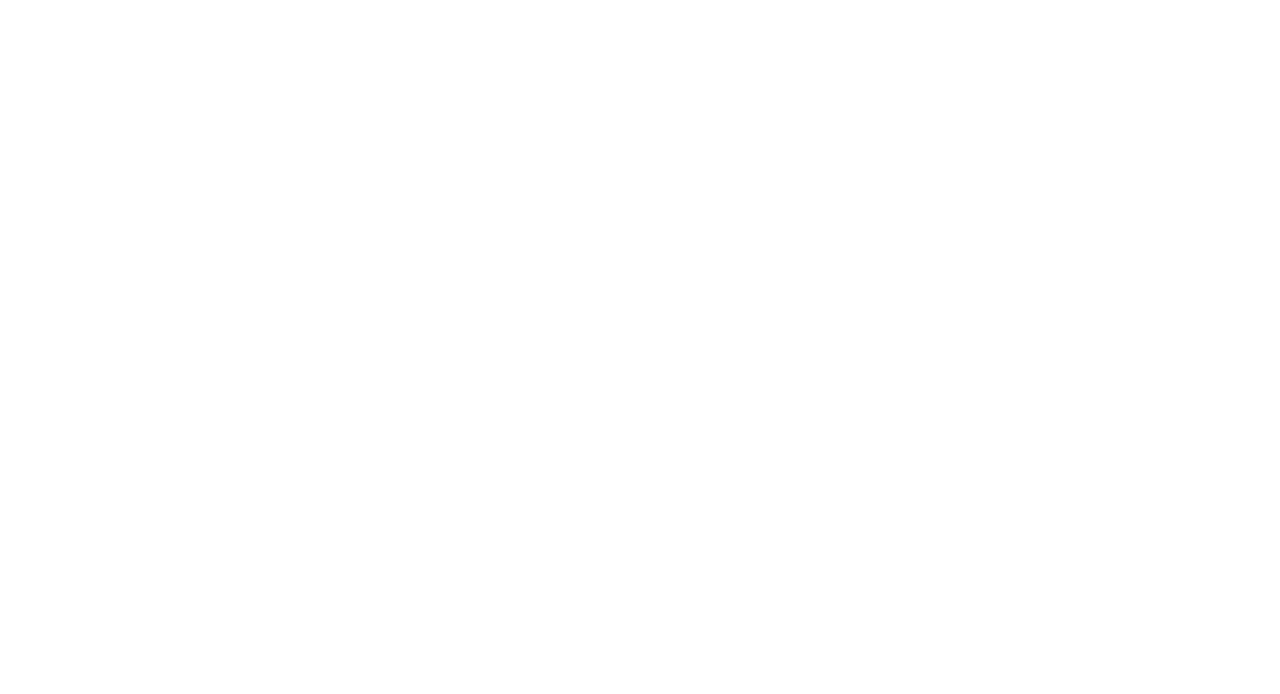
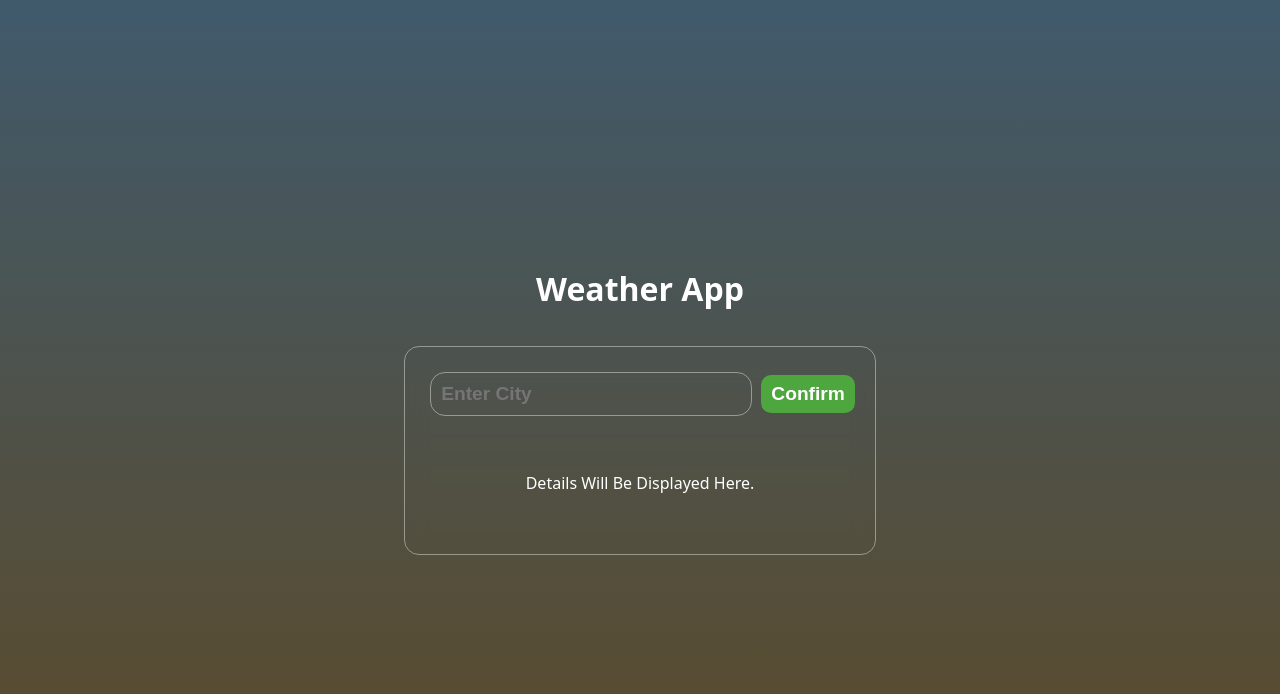
Before and after one commit to sreekesh-k/WeatherApp, a plain HTML site: page index.html in a window 1280 px wide. Drawn offline with Linux system fonts and the light colour scheme.

Commit message:
Styling and ui

```diff
--- a/index.html
+++ b/index.html
@@ -4,8 +4,28 @@
     <meta charset="UTF-8">
     <meta name="viewport" content="width=device-width, initial-scale=1.0">
     <title>WeatherApp</title>
+    <link rel="stylesheet" href="style.css">
 </head>
 <body>
+    <div class="main">
+        <h1>Weather App</h1>
+        <div class="container">
+            <form class="myform">
+                <input type="text" placeholder="Enter City">
+                <button type="button">Confirm</button>
+            </form>
+            <div class="container bordernone">
+                <div class="weatherdata">
+                    <p id="default">Details Will Be Displayed Here.</p>
+                    <h2 id="city"> <big id="icon"></big></h2>
+                    <p id="temprature"></p>
+                    <p id="humidity"></p>
+                    <p id="desc"></p>
+
+                 </div>
+            </div>
+        </div>
+    </div>
 
 </body>
 </html>
--- a/style.css
+++ b/style.css
@@ -0,0 +1,55 @@
+body{
+    margin: 0px;
+    font-family: system-ui,'Open Sans';
+    background-color: hsla(252, 10%, 10%, 0.78);
+    color: white;
+
+}
+.main{
+    display: flex;
+    flex-direction: column;
+    align-items: center;
+    justify-content: center;
+    height: 100vh;
+    background: linear-gradient(180deg,rgb(64, 90, 108) , rgb(92, 74, 41));
+}
+
+.container{
+    margin-top: 15px;
+    border: 1px solid rgba(255, 255, 255, 0.415);
+    border-radius: 15px;
+    padding: 20px;
+    display: flex;
+    flex-direction: column;
+    align-items: center;
+    justify-content:center;
+    backdrop-filter: blur(10px);
+
+}
+.myform input{
+    border-radius: 15px;
+    font-size: 1.2em;
+    font-weight: bold;
+    width: 300px;
+    padding: 10px;
+    border: 1px solid rgba(255, 255, 255, 0.415);
+    margin: 5px;
+    background-color: transparent;
+    color: white;
+}
+.myform button{
+    border-radius: 10px;
+    font-weight: bold;
+    font-size: 1.2em;
+    background-color:rgb(77, 166, 62);
+    color: white;
+    padding: 8px 10px;
+    border: none;
+}
+.myform button:hover{
+    background-color: rgb(53, 113, 42);
+}
+.bordernone{
+    border: none;
+
+}
```
